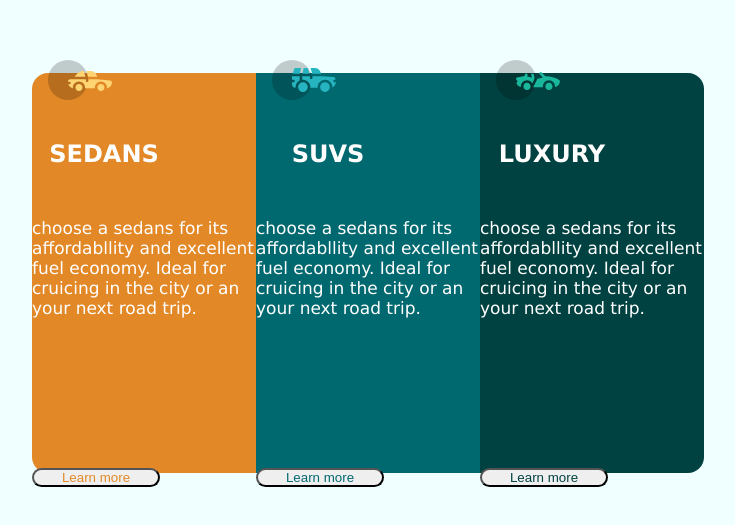
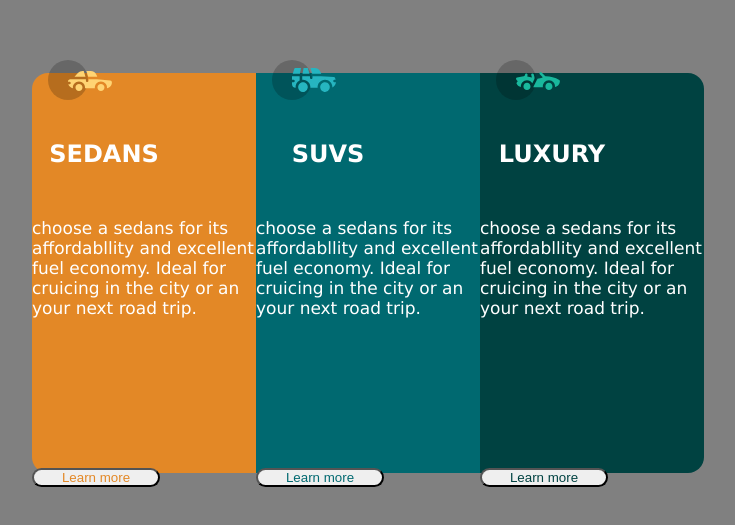
Before and after one commit to satz15/3-column-preview-card-component-main, a plain HTML site: page index.html in a window 1280 px wide. Shown: the part 127-652 px from the top of the page, without its empty margins (288-1023 px from the left). Drawn offline with Linux system fonts and the light colour scheme.

Commit message:
finished

```diff
--- a/index.html
+++ b/index.html
@@ -17,7 +17,7 @@
     </div>
 
     <div class="card-two">
-        <img class="img-two" src="/3-column-preview-card-component-main/images/icon-suvs.svg" alt="suvs">
+        <img class="img-two" src="/images/icon-suvs.svg" alt="suvs">
         <h2 class="head-two">SUVS</h2>
         <p class="para-two">choose a sedans for its affordabllity and excellent fuel economy.
             Ideal for cruicing in the city or an your next road trip.</p>
@@ -25,7 +25,7 @@
         </div>
 
         <div class="card-three">
-            <img class="img-three" src="/3-column-preview-card-component-main/images/icon-luxury.svg" alt="luxury">
+            <img class="img-three" src="/images/icon-luxury.svg" alt="luxury">
             <h2 class="head-three">LUXURY</h2>
             <p class="para-three">choose a sedans for its affordabllity and excellent fuel economy.
                 Ideal for cruicing in the city or an your next road trip.</p>
--- a/style.css
+++ b/style.css
@@ -12,7 +12,7 @@ body{
     justify-content: center;
     align-items: center;
     font-family:'Lucida Sans', 'Lucida Sans Regular', 'Lucida Grande', 'Lucida Sans Unicode', Geneva, Verdana, sans-serif;
-    background-color:azure;
+    background-color:grey;
     font-weight: 300;
 }
 
```
